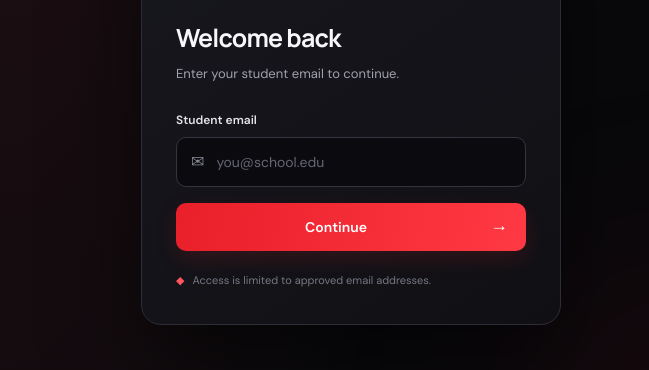
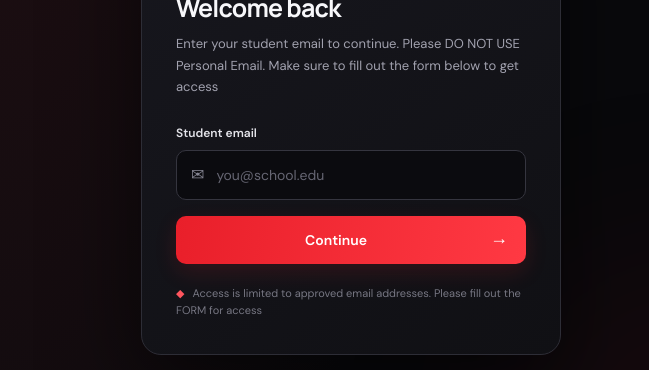
Before and after one commit to 3004835/maxsunblockingsites, a plain HTML site: page index.html in a window 1280 px wide. Shown: the part 278-648 px from the top of the page, 631-1280 px from the left. Drawn offline with Linux system fonts and the light colour scheme.

Commit message:
Update index.html

```diff
--- a/index.html
+++ b/index.html
@@ -44,14 +44,14 @@
       <div class="login-card">
         <div class="card-icon"><img src="assets/logo.png" alt=""></div>
         <h2>Welcome back</h2>
-        <p class="muted">Enter your student email to continue.</p>
+        <p class="muted">Enter your student email to continue. Please DO NOT USE Personal Email. Make sure to fill out the form below to get access</p>
         <form id="login-form">
           <label for="student-email">Student email</label>
           <div class="input-wrap"><span aria-hidden="true">✉</span><input id="student-email" name="email" type="email" placeholder="you@school.edu" autocomplete="email" required></div>
           <p id="login-error" class="error" role="alert" hidden></p>
           <button type="submit" id="login-button">Continue <span aria-hidden="true">→</span></button>
         </form>
-        <p class="privacy-note"><span aria-hidden="true">◆</span> Access is limited to approved email addresses.</p>
+        <p class="privacy-note"><span aria-hidden="true">◆</span> Access is limited to approved email addresses. Please fill out the FORM for access</p>
       </div>
     </section>
 
```
